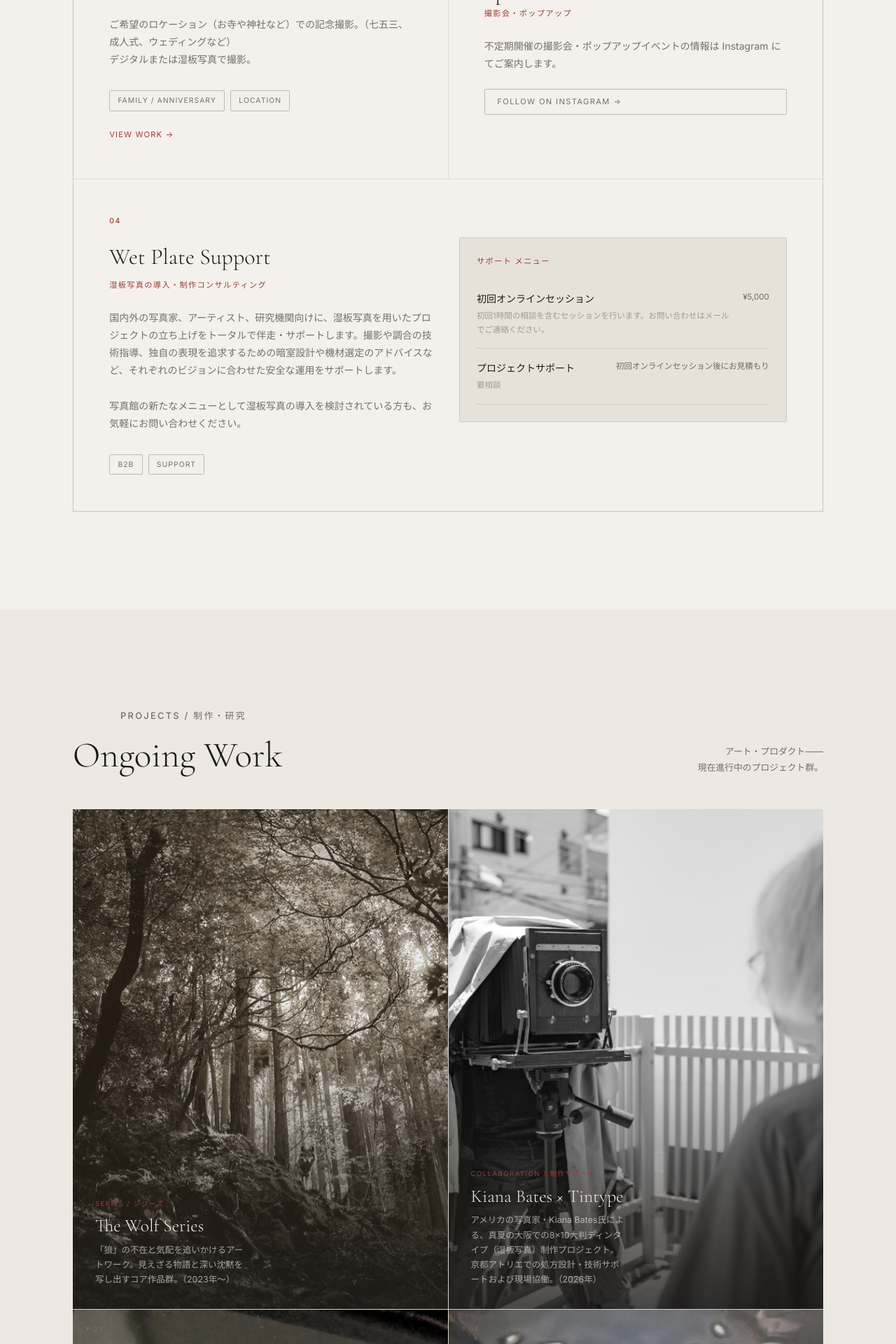
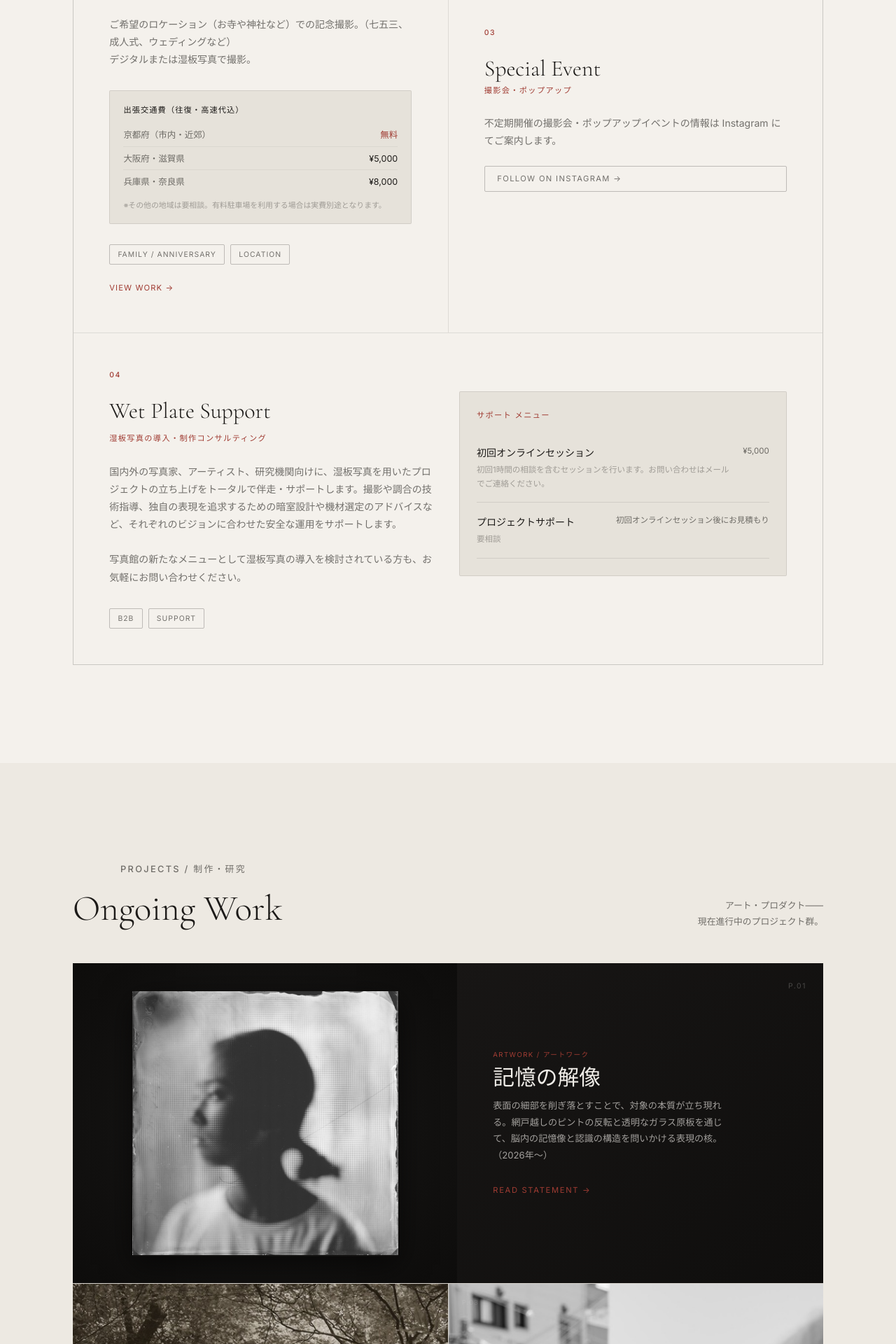
Before and after one commit to sawaganinja/yukihonda-portfolio, a React (Vite) app: page / in a window 1280 px wide. Shown: the part 1820-3740 px from the top of the page at 70% size. Built offline with nearby package versions, Linux system fonts and the light colour scheme.

Commit message:
feat: Add Resolution of Memory project (P.01) with Note link, and travel fee table to Premium Anniversary

```diff
--- a/src/App.tsx
+++ b/src/App.tsx
@@ -200,6 +200,27 @@ function Services({ onViewWork }: { onViewWork: (f: Filter) => void }) {
               ご希望のロケーション（お寺や神社など）での記念撮影。（七五三、成人式、ウェディングなど）<br />
               デジタルまたは湿板写真で撮影。
             </p>
+
+            {/* Travel fee box */}
+            <div className="travel-fee-box">
+              <p className="travel-fee-box__title">出張交通費（往復・高速代込）</p>
+              <div className="travel-fee-box__row">
+                <span>京都府（市内・近郊）</span>
+                <span className="travel-fee-box__price travel-fee-box__price--free">無料</span>
+              </div>
+              <div className="travel-fee-box__row">
+                <span>大阪府・滋賀県</span>
+                <span className="travel-fee-box__price">¥5,000</span>
+              </div>
+              <div className="travel-fee-box__row">
+                <span>兵庫県・奈良県</span>
+                <span className="travel-fee-box__price">¥8,000</span>
+              </div>
+              <p className="travel-fee-box__note">
+                ※その他の地域は要相談。有料駐車場を利用する場合は実費別途となります。
+              </p>
+            </div>
+
             <div className="service-card__tags">
               <span className="service-tag">Family / Anniversary</span>
               <span className="service-tag">Location</span>
@@ -388,14 +409,33 @@ function Works({ activeFilter }: {
 }
 
 /* ── Projects ────────────────────────────── */
-function ProjectCard({ num, label, title, desc, cls, comingSoon, imgSrc, href, bgSize, bgPosition }: {
-  num:string; label:string; title:string; desc:string; cls?:string; comingSoon?:boolean; imgSrc?:string; href?:string; bgSize?:string; bgPosition?:string
+function ProjectCard({ num, label, title, desc, cls, comingSoon, imgSrc, href, bgSize, bgPosition, featured }: {
+  num:string; label:string; title:string; desc:string; cls?:string; comingSoon?:boolean; imgSrc?:string; href?:string; bgSize?:string; bgPosition?:string; featured?:boolean
 }) {
   const CardWrapper = href ? 'a' : 'article';
   const linkProps = href ? { href, target: '_blank', rel: 'noopener noreferrer' } : {};
 
+  if (featured && imgSrc) {
+    return (
+      <CardWrapper className="project-card project-card--featured is-link" {...linkProps}>
+        <div className="project-card--featured-inner">
+          <div className="project-card--featured-visual">
+            <img src={imgSrc} alt={title} className="project-card--featured-img" />
+          </div>
+          <div className="project-card--featured-content">
+            <span className="project-card--featured-num">{num}</span>
+            <p className="project-card__label">{label}</p>
+            <h3 className="project-card__title" style={{ fontSize: 'clamp(1.4rem, 2.4vw, 2rem)' }}>{title}</h3>
+            <p className="project-card__desc" style={{ maxWidth: '42ch', fontSize: '0.82rem', lineHeight: 1.8 }}>{desc}</p>
+            <span className="project-card--featured-btn">Read Statement →</span>
+          </div>
+        </div>
+      </CardWrapper>
+    )
+  }
+
   return (
-    <CardWrapper className={`project-card ${href ? 'is-link' : ''}`} {...linkProps}>
+    <CardWrapper className={`project-card ${featured ? 'project-card--featured ' : ''}${href ? 'is-link' : ''}`} {...linkProps}>
       <div className={`project-card__img ${cls || ''}`} style={imgSrc ? {
         backgroundImage: `url(${imgSrc})`,
         backgroundSize: bgSize || 'cover',
@@ -438,23 +478,28 @@ function Projects() {
           <p>アート・プロダクト——<br />現在進行中のプロジェクト群。</p>
         </div>
         <div className="projects__grid">
-          <ProjectCard num="P.01" label="Series / シリーズ" title="The Wolf Series"
+          <ProjectCard num="P.01" label="Artwork / アートワーク" title="記憶の解像"
+            desc="表面の細部を削ぎ落とすことで、対象の本質が立ち現れる。網戸越しのピントの反転と透明なガラス原板を通じて、脳内の記憶像と認識の構造を問いかける表現の核。（2026年〜）"
+            featured={true}
+            imgSrc="/images/projects/kioku-no-kaizo.jpg"
+            href="https://note.com/lucky_stork4592/n/n527430619d13" />
+          <ProjectCard num="P.02" label="Series / シリーズ" title="The Wolf Series"
             desc="「狼」の不在と気配を追いかけるアートワーク。見えざる物語と深い沈黙を写し出すコア作品群。（2023年〜）" imgSrc="/images/wolf/wolf2.jpg" />
-          <ProjectCard num="P.02" label="Collaboration / 制作サポート" title="Kiana Bates × Tintype"
+          <ProjectCard num="P.03" label="Collaboration / 制作サポート" title="Kiana Bates × Tintype"
             desc="アメリカの写真家・Kiana Bates氏による、真夏の大阪での8×10大判ティンタイプ（湿板写真）制作プロジェクト。京都アトリエでの処方設計・技術サポートおよび現場協働。（2026年）"
             imgSrc="/images/projects/kiana-tintype.jpg"
             href="https://note.com/lucky_stork4592/n/nda33b05138bf" />
-          <ProjectCard num="P.03" label="Collaboration / 共同制作" title="小枝繁昭 × 湿板写真"
+          <ProjectCard num="P.04" label="Collaboration / 共同制作" title="小枝繁昭 × 湿板写真"
             desc="現代美術作家・小枝繁昭氏のポートレートシリーズの一部を湿板写真でご一緒します。表現者同士の対話を通じ、対象の圧倒的な「気配」を湿板写真としてガラスに共同で定着させる試みです。（2026年〜）"
             imgSrc="/images/projects/koeda-collab.jpg"
             href="https://note.com/lucky_stork4592/n/nfb906fb56d7f" />
-          <ProjectCard num="P.04" label="Collaboration / 共同制作" title="現代浮世絵 × 湿板写真"
+          <ProjectCard num="P.05" label="Collaboration / 共同制作" title="現代浮世絵 × 湿板写真"
             desc="現代浮世絵師・空次氏との共創プロジェクト。大作『風神雷神』のプロトタイプ制作を皮切りに、デジタルの光を1851年の古典技法でガラス板へと定着させ、物質としての新たな表現を探求する試み。（2026年〜）"
             imgSrc="/images/projects/kuji-collab.jpg"
             href="https://note.com/lucky_stork4592/n/nac481cea019e" />
-          <ProjectCard num="P.05" label="Archive / アーカイブ" title="まどにうつす"
+          <ProjectCard num="P.06" label="Archive / アーカイブ" title="まどにうつす"
             desc="取り壊しが決まった地元の古い公民館。かつてそこにあった日常の記憶を、建物の窓ガラスそのものへ湿板写真として定着させ、物質として後世に残すドキュメンタリー・プロジェクト。（2022年）" imgSrc="/images/projects/madoniutsusu.jpg" href="https://note.com/lucky_stork4592/n/ne09e975f4dfd" />
-          <ProjectCard num="P.06" label="Product / プロダクト" title="Pixelplate" cls="img-ph-1"
+          <ProjectCard num="P.07" label="Product / プロダクト" title="Pixelplate" cls="img-ph-1"
             desc="正方形の湿板写真。起業家・経営者のアイデンティティをガラスと金属に焼き付ける、唯一無二のハイエンド商材。" comingSoon />
         </div>
       </div>
--- a/src/index.css
+++ b/src/index.css
@@ -284,6 +284,51 @@ h1,h2,h3{font-family:var(--font-serif);font-weight:300;line-height:1.15;}
 .menu-row__note{font-size:.72rem;color:var(--text-muted);}
 .menu-row__price{font-size:.72rem;color:var(--text-dim);white-space:nowrap;}
 
+/* Travel fee box inside Premium Anniversary */
+.travel-fee-box{
+  background:var(--bg-card);
+  border:1px solid var(--border);
+  padding:1.1rem 1.2rem;
+  border-radius:2px;
+  margin:1.5rem 0 1.8rem;
+}
+.travel-fee-box__title{
+  font-size:.7rem;
+  letter-spacing:.1em;
+  color:var(--text);
+  font-weight:500;
+  margin-bottom:.6rem;
+}
+.travel-fee-box__row{
+  display:flex;
+  justify-content:space-between;
+  align-items:center;
+  padding:.35rem 0;
+  font-size:.78rem;
+  color:var(--text-dim);
+  border-bottom:1px solid rgba(255,255,255,.05);
+}
+[data-theme="light"] .travel-fee-box__row{
+  border-bottom:1px solid rgba(0,0,0,.05);
+}
+.travel-fee-box__row:last-of-type{
+  border-bottom:none;
+}
+.travel-fee-box__price{
+  color:var(--text);
+  font-weight:400;
+}
+.travel-fee-box__price--free{
+  color:var(--rust-red);
+  font-weight:500;
+}
+.travel-fee-box__note{
+  font-size:.68rem;
+  color:var(--text-muted);
+  margin-top:.6rem;
+  line-height:1.5;
+}
+
 @media (max-width: 768px) {
   .menu-row {
     flex-direction: column;
@@ -335,12 +380,98 @@ h1,h2,h3{font-family:var(--font-serif);font-weight:300;line-height:1.15;}
 .img-ph-1{background:linear-gradient(135deg,#1e1a17,#2a1f1c);}
 .img-ph-2{background:linear-gradient(135deg,#161b1e,#1c2428);}
 .img-ph-3{background:linear-gradient(135deg,#1a1a1a,#202020);}
+.img-ph-kioku{
+  background:
+    radial-gradient(ellipse at 65% 45%, rgba(210, 205, 195, 0.12) 0%, transparent 65%),
+    repeating-linear-gradient(0deg, transparent, transparent 3px, rgba(255, 255, 255, 0.035) 3px, rgba(255, 255, 255, 0.035) 4px),
+    repeating-linear-gradient(90deg, transparent, transparent 3px, rgba(255, 255, 255, 0.035) 3px, rgba(255, 255, 255, 0.035) 4px),
+    linear-gradient(135deg, #1c1a18 0%, #111110 50%, #171615 100%);
+}
+
+/* Featured Split Card */
+.project-card--featured{
+  grid-column:span 2;
+  aspect-ratio:auto;
+  min-height:440px;
+  background:#111110;
+}
+.project-card--featured-inner{
+  display:grid;
+  grid-template-columns:1.05fr 1fr;
+  height:100%;
+}
+.project-card--featured-visual{
+  position:relative;
+  display:flex;
+  align-items:center;
+  justify-content:center;
+  padding:clamp(1.5rem, 3vw, 2.5rem);
+  background:radial-gradient(ellipse at center, #1a1918 0%, #0d0c0b 100%);
+  overflow:hidden;
+}
+.project-card--featured-visual::after{
+  content:'';
+  position:absolute;
+  inset:0;
+  border-right:1px solid var(--border);
+}
+.project-card--featured-img{
+  max-width:100%;
+  max-height:380px;
+  aspect-ratio:1/1;
+  object-fit:contain;
+  box-shadow:0 12px 40px rgba(0,0,0,0.6);
+  transition:transform .6s ease;
+}
+.project-card:hover .project-card--featured-img{
+  transform:scale(1.025);
+}
+.project-card--featured-content{
+  padding:clamp(2rem, 4vw, 3.5rem);
+  display:flex;
+  flex-direction:column;
+  justify-content:center;
+  position:relative;
+  background:linear-gradient(135deg, rgba(24,22,21,0.95), rgba(15,14,13,0.98));
+}
+.project-card--featured-num{
+  position:absolute;
+  top:1.5rem;
+  right:1.5rem;
+  font-size:.65rem;
+  color:rgba(240,237,232,.25);
+  letter-spacing:.15em;
+}
+.project-card--featured-btn{
+  margin-top:1.8rem;
+  font-size:.7rem;
+  letter-spacing:.15em;
+  text-transform:uppercase;
+  color:var(--rust-red);
+  display:inline-flex;
+  align-items:center;
+  gap:.5rem;
+  transition:transform .2s ease, color .2s ease;
+}
+.project-card:hover .project-card--featured-btn{
+  transform:translateX(5px);
+  color:#F0EDE8;
+}
 
 @media(max-width:900px){
   .projects__grid{grid-template-columns:repeat(2,1fr);}
 }
+@media(max-width:768px){
+  .project-card--featured{grid-column:span 2;min-height:auto;}
+  .project-card--featured-inner{grid-template-columns:1fr;}
+  .project-card--featured-visual::after{border-right:none;border-bottom:1px solid var(--border);}
+  .project-card--featured-visual{padding:2rem 1.5rem;}
+  .project-card--featured-img{max-height:320px;}
+  .project-card--featured-content{padding:2rem 1.5rem;}
+}
 @media(max-width:580px){
   .projects__grid{grid-template-columns:1fr;}
+  .project-card--featured{grid-column:span 1;}
 }
 
 /* ── ABOUT ───────────────────────────────── */
```
Also changed, not shown: public/images/projects/kioku-no-kaizo.jpg (added).
